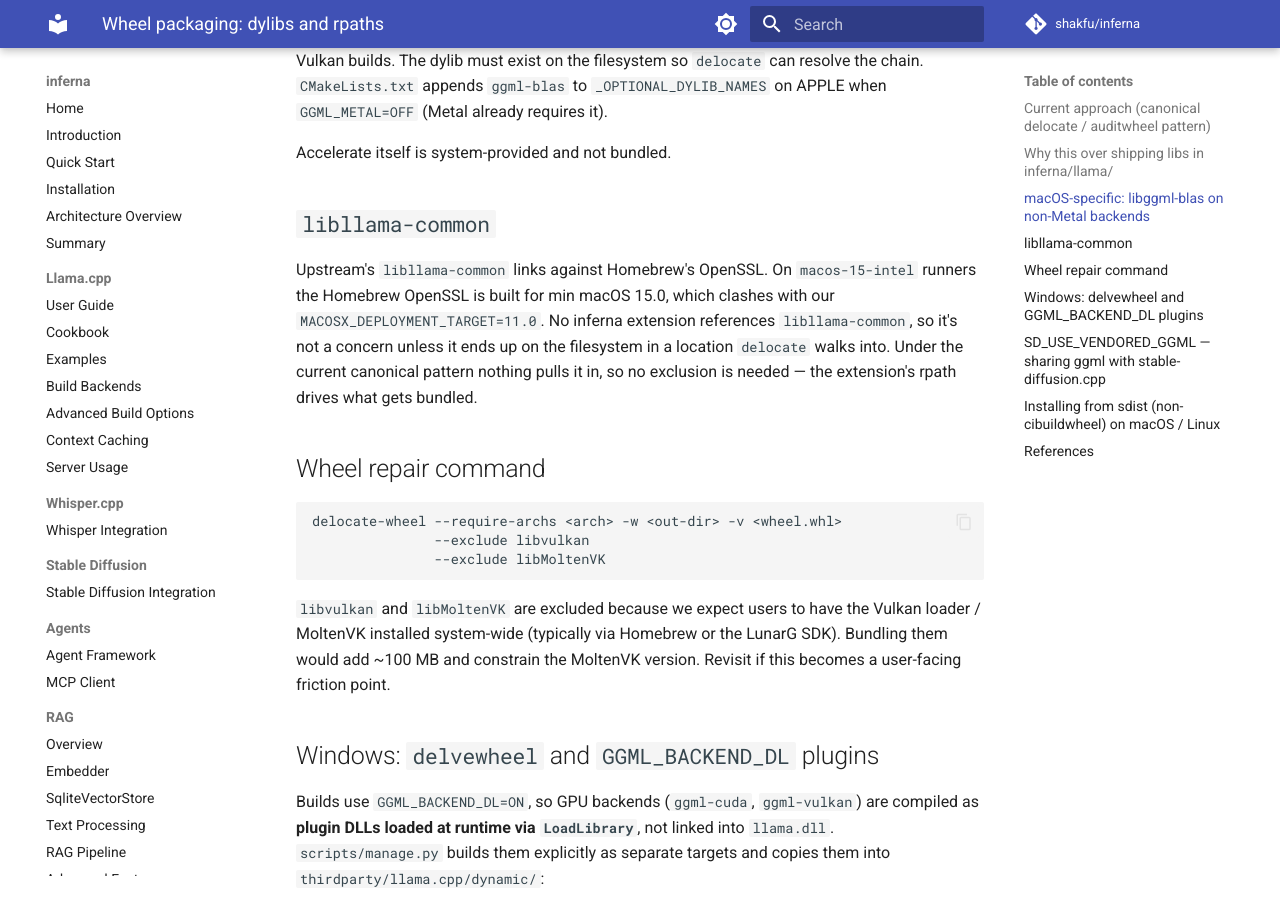
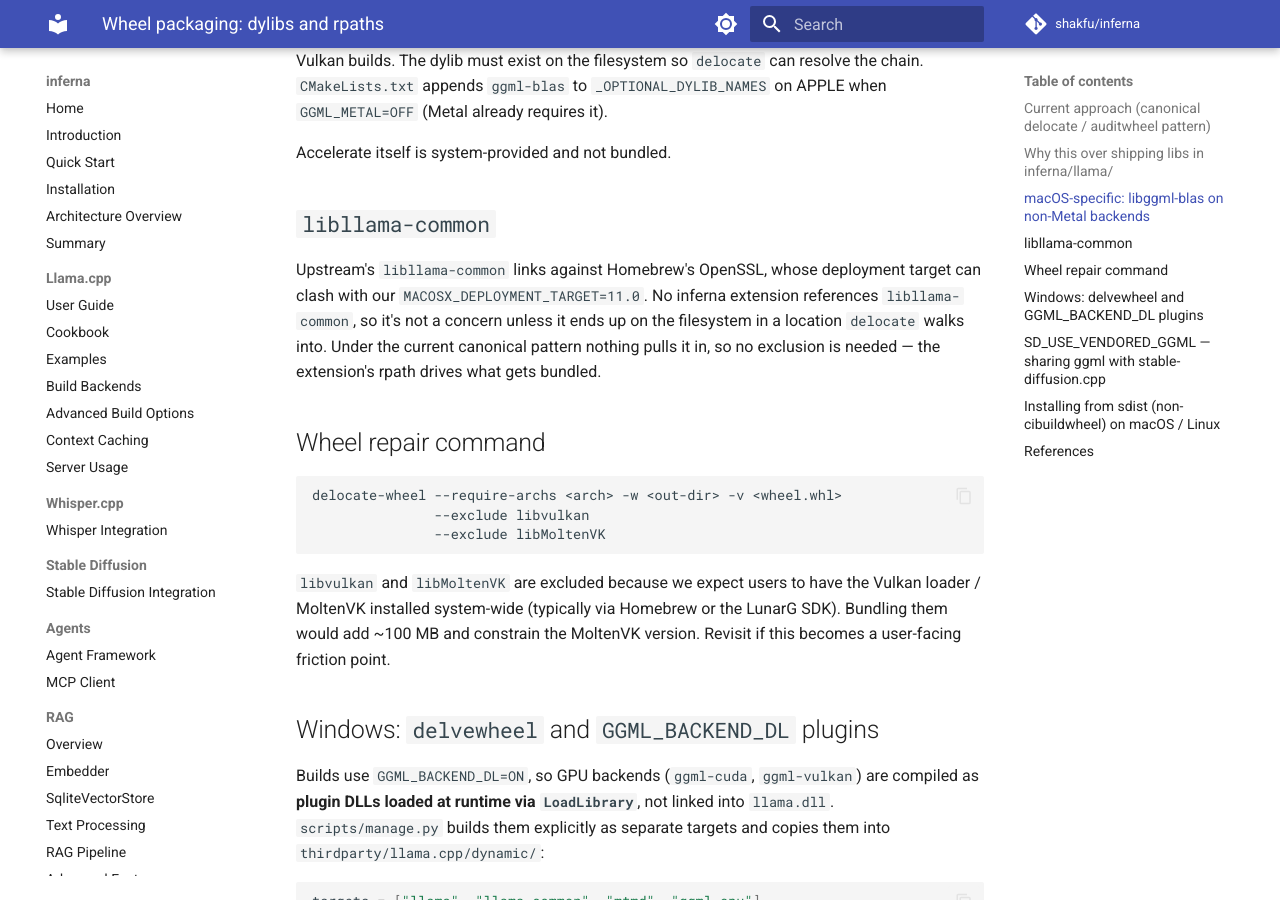
Before and after one commit to shakfu/inferna, an MkDocs documentation site: the page built from docs/dev/packaging.md, in a window 1280 px wide and 900 px high, scrolled down 1152 px. Built offline with MkDocs 1.6.1 and Material for MkDocs 9.7.7, drawn with Linux system fonts in a browser that asks for light colours; comment, search, counter and statistics services are not loaded; some of the changed text lies outside the part shown.

Commit message:
dropped macos-intel target

```diff
--- a/docs/dev/packaging.md
+++ b/docs/dev/packaging.md
@@ -32,7 +32,7 @@
 
 ## `libllama-common`
 
-Upstream's `libllama-common` links against Homebrew's OpenSSL. On `macos-15-intel` runners the Homebrew OpenSSL is built for min macOS 15.0, which clashes with our `MACOSX_DEPLOYMENT_TARGET=11.0`. No inferna extension references `libllama-common`, so it's not a concern unless it ends up on the filesystem in a location `delocate` walks into. Under the current canonical pattern nothing pulls it in, so no exclusion is needed — the extension's rpath drives what gets bundled.
+Upstream's `libllama-common` links against Homebrew's OpenSSL, whose deployment target can clash with our `MACOSX_DEPLOYMENT_TARGET=11.0`. No inferna extension references `libllama-common`, so it's not a concern unless it ends up on the filesystem in a location `delocate` walks into. Under the current canonical pattern nothing pulls it in, so no exclusion is needed — the extension's rpath drives what gets bundled.
 
 ## Wheel repair command
 
@@ -110,5 +110,3 @@
 - `CMakeLists.txt` — extension rpath setup (`add_cython_extension` function and per-extension overrides for `embedded`, `whisper_cpp`, `stable_diffusion`).
 
 - `scripts/manage.py` — `LlamaCppBuilder.install_shared_libs` copies upstream dylibs into `thirdparty/llama.cpp/dynamic/` with symlinks preserved.
-
-- `.github/workflows/build-new-wheels.yml` — `build_vulkan_macos_intel` job.
```
Also changed, not shown: README.md (+1 -3 lines), TODO.md (+1 -1 lines), 5 other files.
